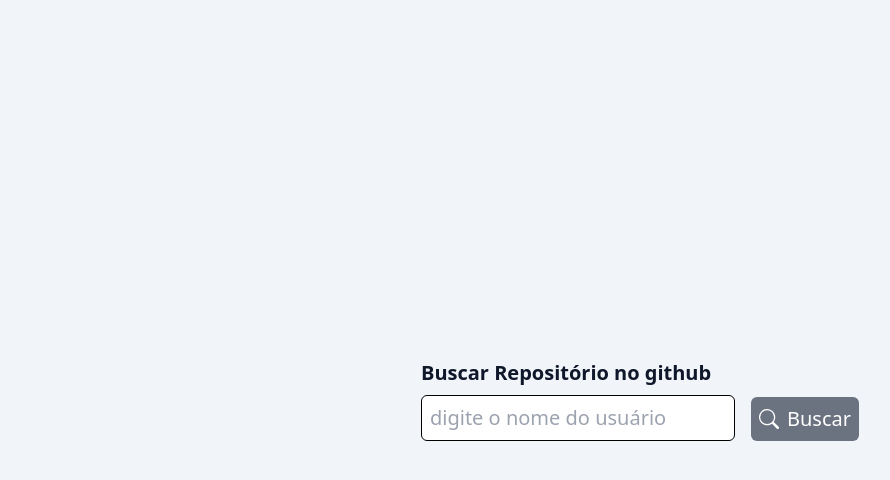
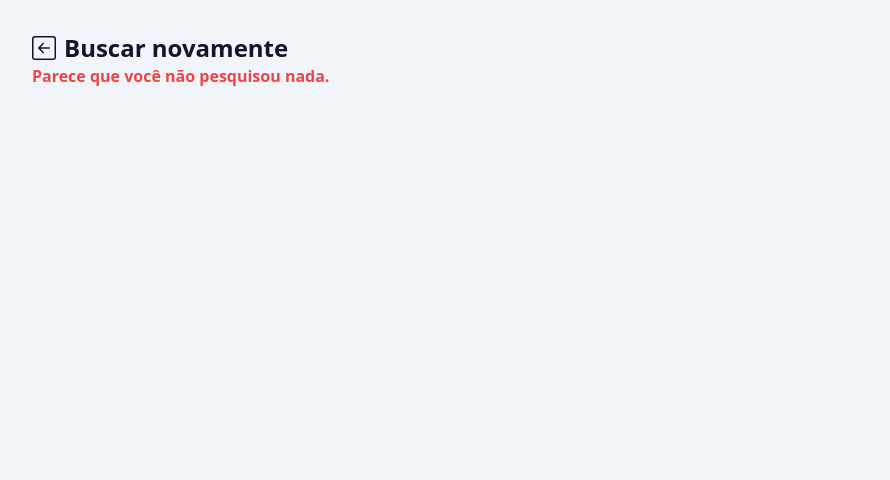
Before and after one commit to RodrigoLimaJesus/rodrigo-jesus-desafio-react, a React (Create React App) app: page /detalhes in a window 1280 px wide. Before the commit this address led to /. Shown: the top 480 px of the page, without its empty margins (0-890 px from the left). Built offline with nearby package versions, Linux system fonts and the light colour scheme.

Commit message:
refactor: ajusta pagina de detalhes para passar no teste

```diff
--- a/src/pages/Details/index.jsx
+++ b/src/pages/Details/index.jsx
@@ -1,4 +1,4 @@
-import React, { useEffect } from 'react';
+import React from 'react';
 import { BsArrowLeftSquare } from 'react-icons/bs';
 import { useNavigate } from 'react-router-dom';
 import ProfileData from './components/ProfileData';
@@ -7,12 +7,6 @@
 export default function Details({ userData }) {
   const navigate = useNavigate();
   const { userInfo, userRepos } = userData;
-
-  useEffect(() => {
-    if (!userData.userInfo) {
-      navigate('/');
-    }
-  }, [userData, navigate]);
 
   return (
     <div className="p-2 sm:p-4 md:p-8">
@@ -25,10 +19,16 @@
         <BsArrowLeftSquare className="mr-2" /> Buscar novamente
       </button>
 
-      <main className="flex flex-col px-8 md:flex-row">
-        {userData.userInfo && <ProfileData userInfo={userInfo} />}
-        {userData.userRepos && <Repositories userRepos={userRepos} />}
-      </main>
+      {userData.userInfo ? (
+        <main className="flex flex-col px-8 md:flex-row">
+          {userData.userInfo && <ProfileData userInfo={userInfo} />}
+          {userData.userRepos && <Repositories userRepos={userRepos} />}
+        </main>
+      ) : (
+        <span className="text-red-500 font-bold">
+          Parece que você não pesquisou nada.
+        </span>
+      )}
     </div>
   );
 }
```
